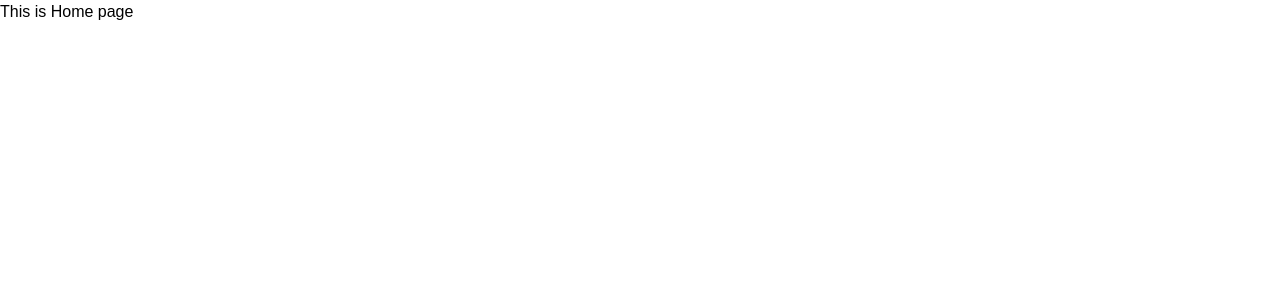
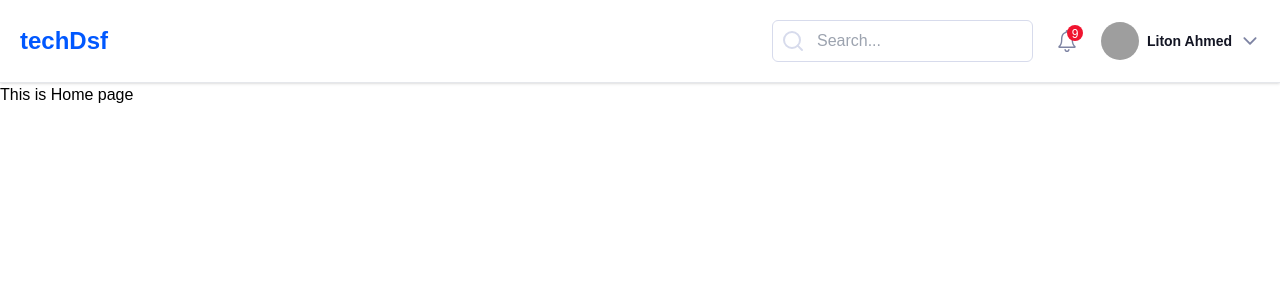
Before and after one commit to rifatptk/techdsf-admin, a React (Create React App) app: page / in a window 1280 px wide. Shown: the top 300 px of the page. Built offline with nearby package versions, Linux system fonts and the light colour scheme; grey boxes are pictures that could not be loaded.

Commit message:
navbar made

```diff
--- a/package.json
+++ b/package.json
@@ -4,6 +4,9 @@
   "author": "rifatptk",
   "private": true,
   "dependencies": {
+    "@emotion/react": "^11.10.4",
+    "@emotion/styled": "^11.10.4",
+    "@mui/material": "^5.10.8",
     "@testing-library/jest-dom": "^5.16.5",
     "@testing-library/react": "^13.4.0",
     "@testing-library/user-event": "^13.5.0",
--- a/src/App.js
+++ b/src/App.js
@@ -1,4 +1,6 @@
 import { BrowserRouter, Routes, Route } from 'react-router-dom';
+import Navbar from './components/Navbar';
+// import Sidebar from './components/Sidebar';
 import Analytics from './pages/Analytics';
 import Calendar from './pages/Calendar';
 import Customers from './pages/Customers';
@@ -9,6 +11,8 @@ function App() {
   return (
     <div className="App">
       <BrowserRouter>
+        <Navbar />
+        {/* <Sidebar /> */}
         <Routes>
           <Route path="/" element={<Home />} />
           <Route path="/analytics" element={<Analytics />} />
--- a/src/components/Navbar.jsx
+++ b/src/components/Navbar.jsx
@@ -1,7 +1,44 @@
-import React from 'react';
-
+import { Avatar } from '@mui/material';
+import { FiSearch } from 'react-icons/fi';
+import { IoIosNotificationsOutline } from 'react-icons/io';
+import { IoIosArrowDown } from 'react-icons/io';
 const Navbar = () => {
-  return <div>Navbar</div>;
+  return (
+    <nav className="border-b p-5 shadow">
+      <div className="flex justify-between items-center">
+        <div className="logo text-theme-blue text-2xl  font-bold  ">
+          techDsf
+        </div>
+        <div className="right flex items-center space-x-5">
+          <div className="search flex items-center border border-theme-midgray rounded-md space-x-3 p-2">
+            <FiSearch size={24} className="text-theme-midgray" />
+            <input
+              className="outline-0 text-theme-gray"
+              type="text"
+              placeholder="Search..."
+            />
+          </div>
+          <div className="notification relative">
+            <div className="count w-4 h-4 rounded-full bg-theme-red text-white text-[12px] grid place-items-center absolute -top-[2px] -right-[2px]">
+              9
+            </div>
+            <IoIosNotificationsOutline size={28} className="text-theme-gray" />
+          </div>
+          <div className="user flex items-center space-x-2">
+            <Avatar
+              sx={{ width: '38px', height: '38px' }}
+              alt="Cindy Baker"
+              src="/static/images/avatar/3.jpg"
+            />
+            <p className="text-theme-black font-semibold text-[14px]">
+              Liton Ahmed
+            </p>
+            <IoIosArrowDown size={20} className="text-theme-gray" />
+          </div>
+        </div>
+      </div>
+    </nav>
+  );
 };
 
 export default Navbar;
--- /dev/null
+++ b/src/pages/Login.jsx
@@ -0,0 +1,7 @@
+import React from 'react';
+
+const Login = () => {
+  return <div>Login</div>;
+};
+
+export default Login;
```
Also changed, not shown: 1 other file (tests, documents, lock files or other folders).
